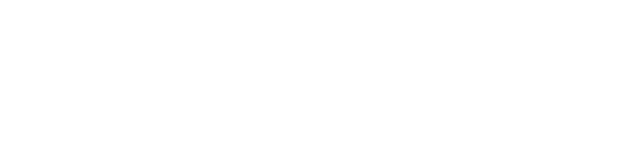
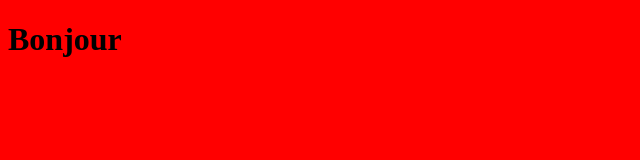
Before and after one commit to jean13011/formationGitJalis2022, a plain HTML site: page public/index.html in a window 1280 px wide. Shown: the whole page, without its empty margins (0-640 px from the left). Drawn offline with Linux system fonts and the light colour scheme.

Commit message:
add new branch

```diff
--- a/index.html
+++ b/public/index.html
@@ -3,8 +3,9 @@
 <head>
     <meta charset="UTF-8">
     <title>Title</title>
+    <link rel="stylesheet" href="./styles/style.css">
 </head>
 <body>
-
+    <h1>Bonjour</h1>
 </body>
 </html>
--- /dev/null
+++ b/public/styles/style.css
@@ -0,0 +1,3 @@
+body{
+    background-color: red;
+}
```
